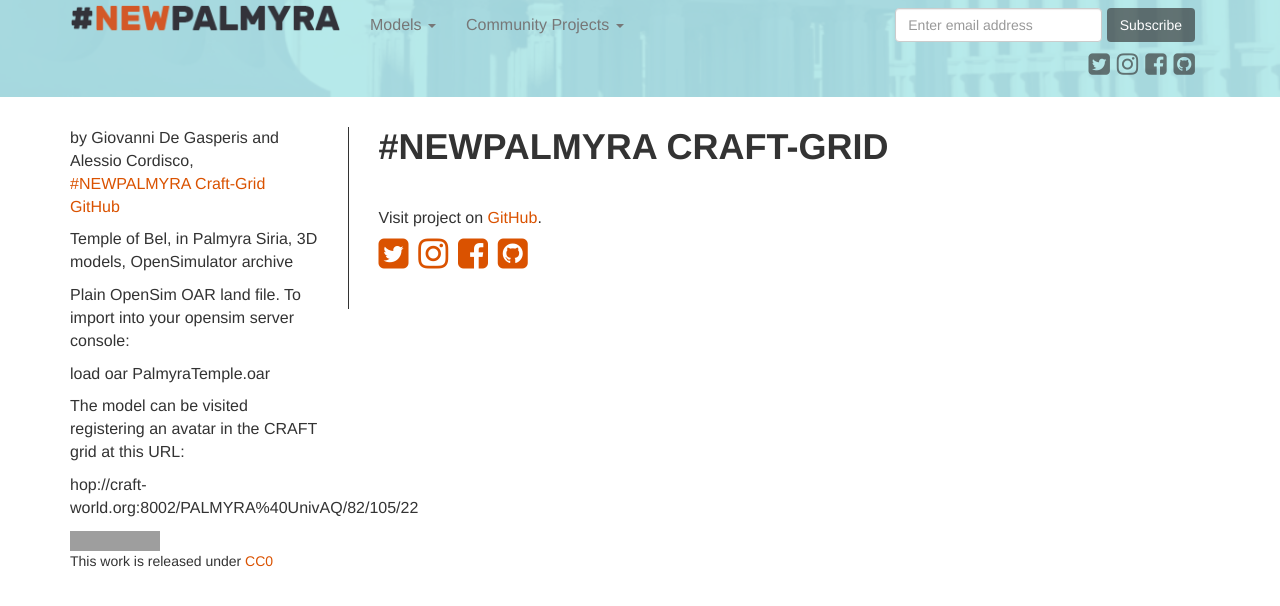
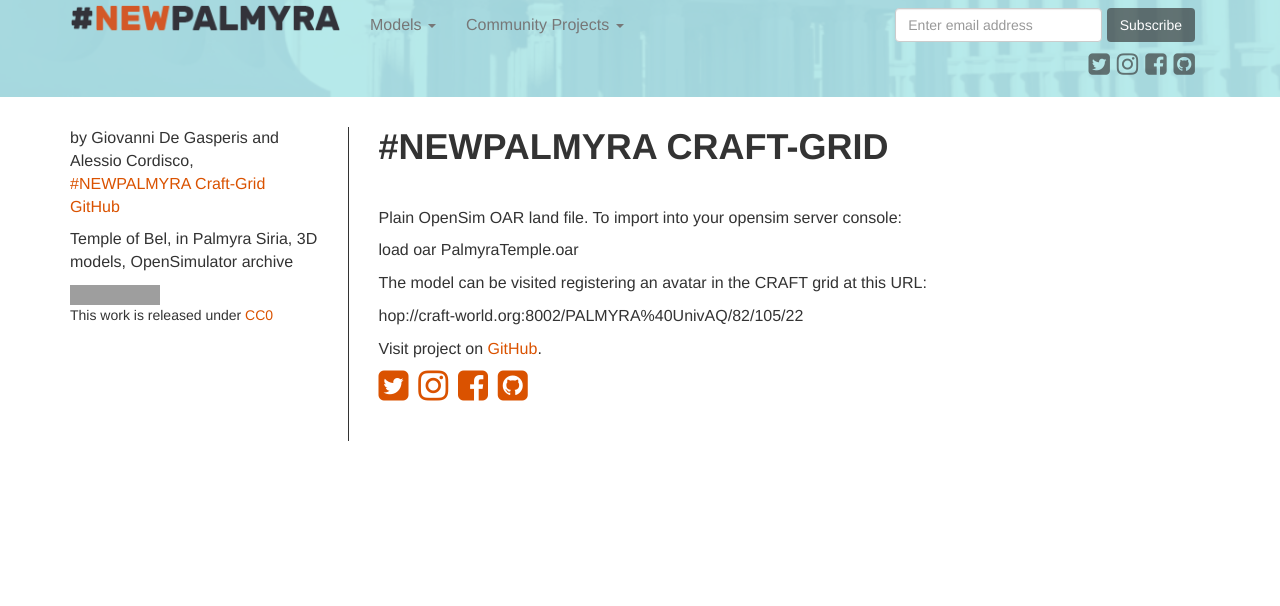
Before and after one commit to YasserMustafa/newpalmyra.org, a Jekyll site: the page built from projects/craft-grid.html, in a window 1280 px wide. Shown: the top 606 px of the page. Built offline with Jekyll 4.4.1, drawn with Linux system fonts in a browser that asks for light colours; nearby versions of some CDN libraries; part of the change alters nothing that is shown; grey boxes are pictures that could not be loaded.

```diff
--- a/projects/craft-grid.html
+++ b/projects/craft-grid.html
@@ -8,7 +8,9 @@ direction: ltr
 	<p>by Giovanni De Gasperis and Alessio Cordisco, <a href="https://github.com/giodegas/PalmyraTemple" >#NEWPALMYRA Craft-Grid GitHub</a></p>
 
 	<p>Temple of Bel, in Palmyra Siria, 3D models, OpenSimulator archive</p>
+{% endcapture %}
 
+{% capture rightcol %}
 	<p>Plain OpenSim OAR land file. To import into your opensim server console:</p>
 
 	<p>load oar PalmyraTemple.oar</p>
@@ -16,9 +18,7 @@ direction: ltr
 	<p>The model can be visited registering an avatar in the CRAFT grid at this URL:</p>
 
 	<p>hop://craft-world.org:8002/PALMYRA%40UnivAQ/82/105/22</p>
-{% endcapture %}
 
-{% capture rightcol %}
 	<p>Visit project on <a href="https://github.com/giodegas/PalmyraTemple" >GitHub</a>.
 {% endcapture %}
 
```
